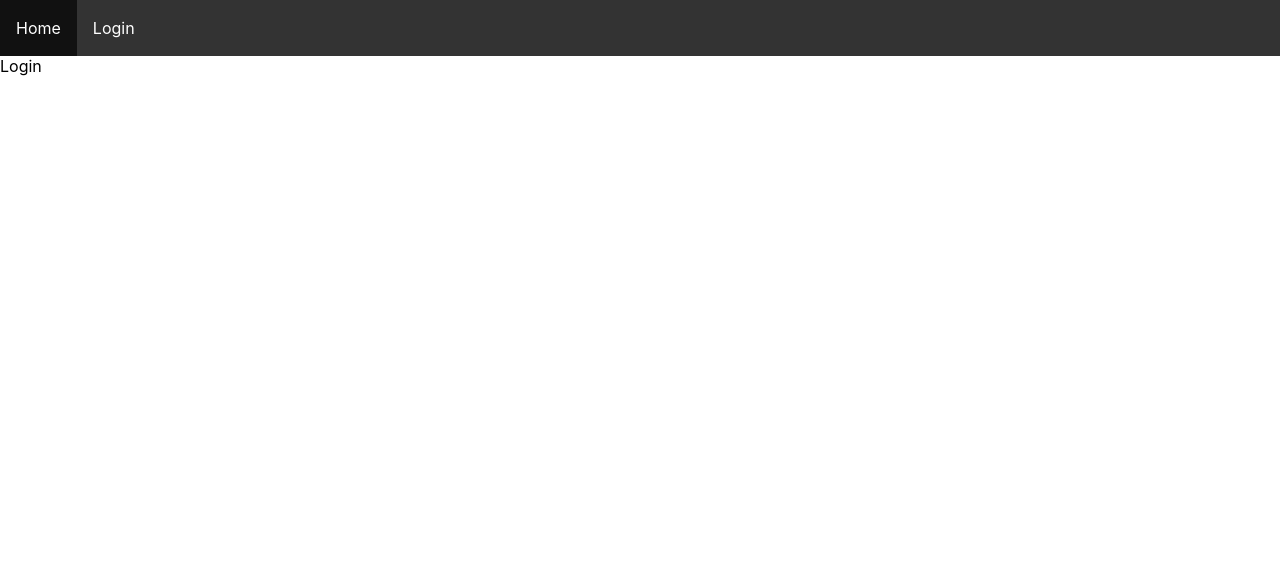
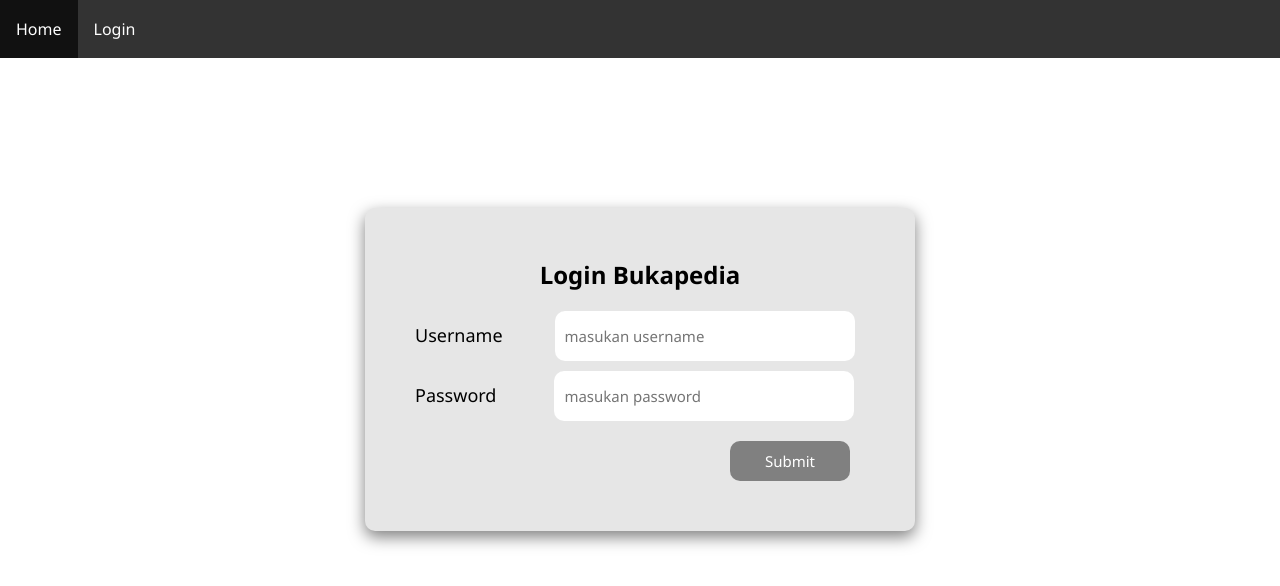
Before and after one commit to stephanusfelix/e-commerce, a React (Create React App) app: page /login in a window 1280 px wide. Shown: the top 586 px of the page. Built offline with nearby package versions, Linux system fonts and the light colour scheme.

Commit message:
push Latif LOGIN add page login

```diff
--- a/package.json
+++ b/package.json
@@ -3,6 +3,7 @@
   "version": "0.1.0",
   "private": true,
   "dependencies": {
+    "@reduxjs/toolkit": "^1.6.2",
     "@testing-library/jest-dom": "^5.15.0",
     "@testing-library/react": "^11.2.7",
     "@testing-library/user-event": "^12.8.3",
@@ -14,6 +15,7 @@
     "react-redux": "^7.2.6",
     "react-router-dom": "^5.3.0",
     "react-scripts": "4.0.3",
+    "react-toastify": "^8.1.0",
     "redux-thunk": "^2.4.0",
     "web-vitals": "^1.1.2"
   },
--- a/src/App.js
+++ b/src/App.js
@@ -3,6 +3,7 @@
 import Navbar from "./components/Navbar";
 import Home from "./pages/main";
 import Page from "./route/index";
+
 const renderPage = () => {
   return (
     <>
@@ -11,6 +12,7 @@
     </>
   );
 };
+
 const renderHome = () => {
   return (
     <>
@@ -19,6 +21,7 @@
     </>
   );
 };
+
 class App extends React.Component {
   render() {
     return (
--- /dev/null
+++ b/src/components/login/index.js
@@ -0,0 +1,86 @@
+import React, {useState} from 'react';
+import { toast } from "react-toastify";
+import axios from 'axios';
+
+import "./styles.css"
+
+export default function Index() {
+
+    const [username, setUsername] = useState();
+    const [password, setPassword] = useState();
+
+
+    async function postRequest(path, data) {
+        try {
+          const response = await axios.post("https://fakestoreapi.com/" + path, data);
+          if (response) {
+            return response;
+          }
+        } catch (error) {
+          toast.error(error.message, {
+            theme: "colored",
+          });
+        }
+    }
+
+
+    async function submitLogin() {
+        // var usernameRegex = /\S+@\S+\.\S+/;
+
+        if (username === "admin@bukapedia.com" && password === "admin123") {
+          console.log("sukses ",username)
+
+        } else {
+
+            await postRequest("auth/login", {
+                headers: {
+                    "Content-Type": "application/json",
+                    Accept: "application/json",
+                },
+                username: username,
+                password: password,
+
+            }).then((res) => {
+                if (res.data.token) {
+                    console.log("sukses", res.data.token)
+                }else {
+                    console.log(res.data.msg)
+                }
+            });
+
+        }
+    }
+
+
+    // const submitLogin = () => {
+
+    //     if (username === "admin@bukapedia.com" && password === "admin123"){
+    //         console.log("sukses" , username)
+    //     }else{
+    //         fetch('https://fakestoreapi.com/auth/login',{
+    //             method:'POST',
+    //             body:JSON.stringify({
+    //                 username: username,
+    //                 password: username
+    //             })
+    //         })
+    //         .then(res=>res.json())
+    //         .then(json=>console.log(json.data.token))
+    //     }
+    // }
+
+    return (
+        <div className="form-login">
+            <h2>Login Bukapedia</h2>
+            <div className="input">
+                <label htmlFor="username">Username</label>
+                <input type="username" placeholder="masukan username" id="username" onChange={(e) => setUsername(e.target.value)}></input>
+            </div>
+            <div className="input">
+                <label htmlFor="password">Password</label>
+                <input type="password" placeholder="masukan password" id="password" onChange={(e) => setPassword(e.target.value)}></input>
+            </div>
+            <button onClick={submitLogin}>Submit</button>
+        </div>
+    )
+}
--- /dev/null
+++ b/src/components/login/styles.css
@@ -0,0 +1,69 @@
+*{
+    margin: 0px;
+    font-family: 'Segoe UI', Tahoma, Geneva, Verdana, sans-serif;
+}
+
+.container{
+
+}
+.form-login{
+    width: 450px;
+    margin: 150px auto;
+    background-color: #e6e6e6;
+    padding: 50px;
+    border-radius: 10px;
+    box-shadow: rgba(0, 0, 0, 0.5) 0px 6px 16px 0px;
+}
+
+.form-login h2{
+    text-align: center;
+    margin-bottom: 10px;
+}
+
+.form-login .input label{
+    font-size: 18px;
+    font-weight: 500;
+
+}
+
+
+.form-login .input input{
+    width: 280px;
+    height: 30px;
+    font-size: 15px;
+    margin-top: 10px;
+    margin-left: 0px;
+    padding: 10px;
+    border: none;
+    border-radius: 10px;
+}
+
+.form-login .input #username{
+    margin-left: 52px;
+}
+
+.form-login .input #password{
+    margin-left: 58px;
+}
+
+.form-login .input input:focus{
+    outline: none;
+}
+
+.form-login button{
+    width: 120px;
+    height: 40px;
+    margin-top: 20px;
+    border: none;
+    border-radius: 10px;
+    background-color: gray;
+    color: white;
+    font-size: 15px;
+    font-weight: 500;
+    margin-left: 315px;
+}
+
+.form-login button:hover{
+    background-color: #3399ff;
+    transition: 0.3s;
+}
--- a/src/pages/login.js
+++ b/src/pages/login.js
@@ -1,10 +1,11 @@
 import React from "react";
+import Login from "../components/login"
 
 function login(props){
 
     return (
       <div>
-       Login
+        <Login />
       </div>
     );
   }
```
Also changed, not shown: 2 other files (tests, documents, lock files or other folders).
